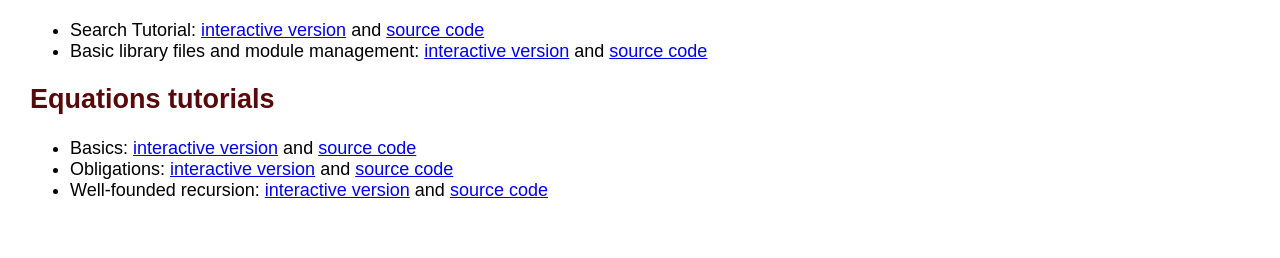
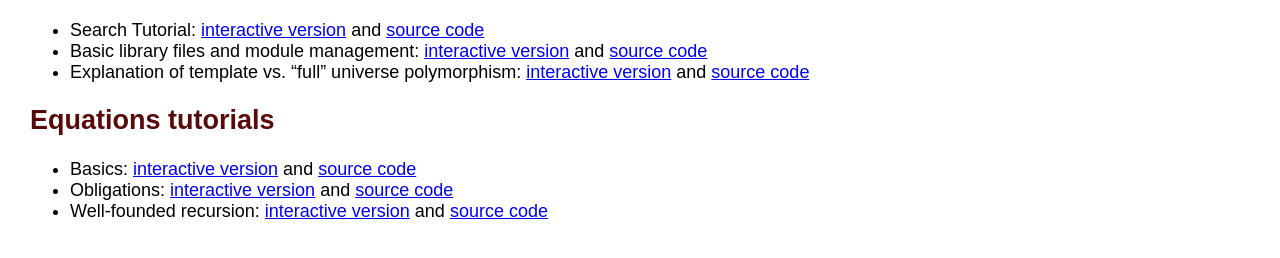
Before and after one commit to coq/platform-docs, a website: page src/index.html in a window 1280 px wide. Shown: the part 354-612 px from the top of the page. Drawn offline with Linux system fonts and the light colour scheme.

Commit message:
New explanation about template universe polymorphism (#34)
* New explanation: Explanation_Template_Polymorphism.v.

* Use Check consistently in Explanation_Template_Polymorphism.v

* Clarify Girard"s paradox resolution in Explanation_Template_Polymorphism.v

* Add main contributors field in Explanation_Template_Polymorphism.v

* Incorporate review feedback in Explanation_Template_Polymorphism.v

* Incorporate more feedback in Explanation_Template_Polymorphism.v

```diff
--- a/src/index.html
+++ b/src/index.html
@@ -44,6 +44,12 @@
         and
         <a href="RequireImportTutorial.v">source code</a>
       </li>
+      <li>
+        Explanation of template vs. “full” universe polymorphism:
+        <a href="Explanation_Template_Polymorphism.html">interactive version</a>
+        and
+        <a href="Explanation_Template_Polymorphism.v">source code</a>
+      </li>
     </ul>
 
     <h2 id=eq-tut>Equations tutorials</h2>
```
Also changed, not shown: 1 other file.
